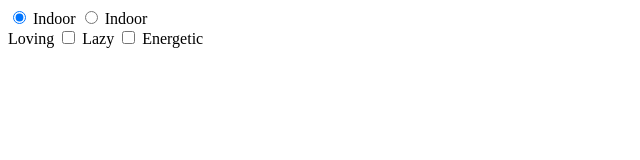
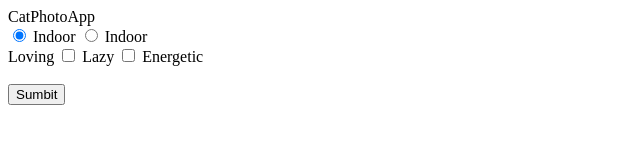
Before and after one commit to knightmoves-schools/005-forms-dorianvelazquez, a website: page index.html in a window 1280 px wide. Shown: the whole page, without its empty margins (0-640 px from the left). Drawn offline with Linux system fonts and the light colour scheme.

Commit message:
Update index.html
hi

```diff
--- a/index.html
+++ b/index.html
@@ -1,8 +1,8 @@
 <html>
     <head>
-
+<tiltle>CatPhotoApp</tiltle>
     </head>
-    <body>
+    <body></body>
          <form action="https://www.w3schools.com/tags/tag_input.asp">
         <input id="indoor" type="radio" name="indoor-outdoor" value='indoor' checked>
         <label for="indoor">Indoor</label>
@@ -15,7 +15,10 @@
         <label for="lazy">Lazy</label>
          <input id="energetic" type="checkbox" name="personality" value="energetic">
         <label for="energetic">Energetic</label>
-
-    </form>
-    </body>
-</html>
+    <br>
+        <imput type="text" name="cat-url" placeholder="cat photo URL" required>
+        <br>
+        <button type="submit">Sumbit</button>
+        </form>
+        </div>
+           </body>
```
